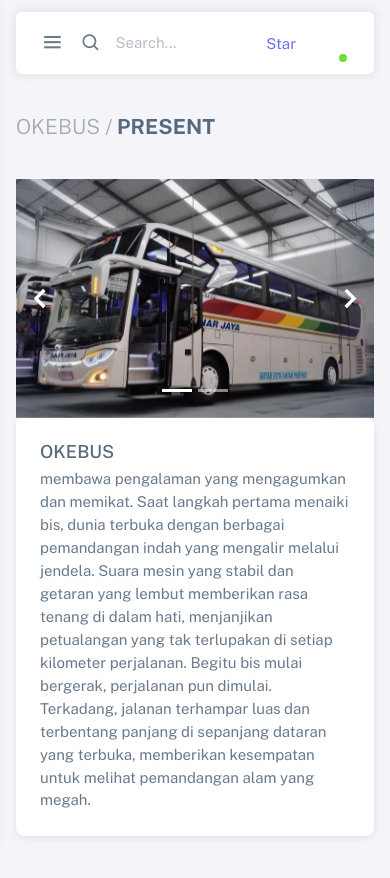
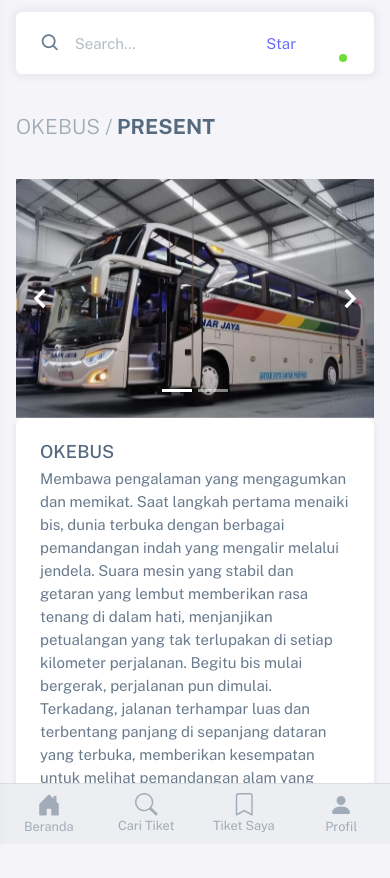
Before and after one commit to rayhanzz772/pemesanan_bus, a PHP site: page /new/halaman_pembeli.php in a window 390 px wide. Run offline with PHP 8.4, Linux system fonts and the light colour scheme; the visitor is signed in with stand-in values (Sample User, id 1); data that the repository does not hold is empty.

Commit message:
new update on bottom navbar

```diff
--- a/new/halaman_pembeli.php
+++ b/new/halaman_pembeli.php
@@ -15,19 +15,6 @@
 ?>
 
 <!DOCTYPE html>
-
-<!-- =========================================================
-* Sneat - Bootstrap 5 HTML Admin Template - Pro | v1.0.0
-==============================================================
-
-* Product Page: https://themeselection.com/products/sneat-bootstrap-html-admin-template/
-* Created by: ThemeSelection
-* License: You must have a valid license purchased in order to legally use the theme for your project.
-* Copyright ThemeSelection (https://themeselection.com)
-
-=========================================================
- -->
-<!-- beautify ignore:start -->
 <html
   lang="en"
   class="light-style layout-menu-fixed"
@@ -49,7 +36,7 @@
 
     <!-- Favicon -->
     <link rel="icon" type="image/x-icon" href="../assets/img/favicon/favicon.ico" />
-
+  <link rel="stylesheet" type="text/css" href="style.css">
     <!-- Fonts -->
     <link rel="preconnect" href="https://fonts.googleapis.com" />
     <link rel="preconnect" href="https://fonts.gstatic.com" crossorigin />
@@ -57,6 +44,9 @@
       href="https://fonts.googleapis.com/css2?family=Public+Sans:ital,wght@0,300;0,400;0,500;0,600;0,700;1,300;1,400;1,500;1,600;1,700&display=swap"
       rel="stylesheet"
     />
+    <script src="https://code.jquery.com/jquery-3.3.1.slim.min.js" integrity="sha384-q8i/X+965DzO0rT7abK41JStQIAqVgRVzpbzo5smXKp4YfRvH+8abtTE1Pi6jizo" crossorigin="anonymous"></script>
+<script src="https://cdnjs.cloudflare.com/ajax/libs/popper.js/1.14.3/umd/popper.min.js" integrity="sha384-ZMP7rVo3mIykV+2+9J3UJ46jBk0WLaUAdn689aCwoqbBJiSnjAK/l8WvCWPIPm49" crossorigin="anonymous"></script>
+<script src="https://stackpath.bootstrapcdn.com/bootstrap/4.1.3/js/bootstrap.min.js" integrity="sha384-ChfqqxuZUCnJSK3+MXmPNIyE6ZbWh2IMqE241rYiqJxyMiZ6OW/JmZQ5stwEULTy" crossorigin="anonymous"></script>
 
     <!-- Icons. Uncomment required icon fonts -->
     <link rel="stylesheet" href="../assets/vendor/fonts/boxicons.css" />
@@ -73,6 +63,7 @@
 
     <!-- Helpers -->
     <script src="../assets/vendor/js/helpers.js"></script>
+    <link rel="stylesheet" href="https://stackpath.bootstrapcdn.com/bootstrap/4.3.1/css/bootstrap.min.css" integrity="sha384-ggOyR0iXCbMQv3Xipma34MD+dH/1fQ784/j6cY/iJTQUOhcWr7x9JvoRxT2MZw1T" crossorigin="anonymous">
 
     <!--! Template customizer & Theme config files MUST be included after core stylesheets and helpers.js in the <head> section -->
     <!--? Config:  Mandatory theme config file contain global vars & default theme options, Set your preferred theme option in this file.  -->
@@ -80,6 +71,52 @@
   </head>
 
   <body>
+
+  <!-- Bottom Navbar -->
+  <nav class="p-0 navbar navbar-light bg-light border-top navbar-expand d-md-none d-lg-none d-xl-none fixed-bottom">
+    <ul class="navbar-nav nav-justified w-100">
+      <li class="nav-item">
+        <a href="halaman_pembeli.php" class="nav-link text-center">
+        <svg xmlns="http://www.w3.org/2000/svg" width="1.6em" height="1.6em" fill="currentColor" class="bi bi-house-door-fill" viewBox="0 0 16 16">
+  <path d="M6.5 14.5v-3.505c0-.245.25-.495.5-.495h2c.25 0 .5.25.5.5v3.5a.5.5 0 0 0 .5.5h4a.5.5 0 0 0 .5-.5v-7a.5.5 0 0 0-.146-.354L13 5.793V2.5a.5.5 0 0 0-.5-.5h-1a.5.5 0 0 0-.5.5v1.293L8.354 1.146a.5.5 0 0 0-.708 0l-6 6A.5.5 0 0 0 1.5 7.5v7a.5.5 0 0 0 .5.5h4a.5.5 0 0 0 .5-.5"/>
+</svg>
+<span class="small d-block">Beranda</span>
+        </a>
+      </li>
+      <li class="nav-item">
+        <a href="tabel_bus.php" class="nav-link text-center">
+        <svg xmlns="http://www.w3.org/2000/svg" width="1.5em" height="1.5em" fill="currentColor" class="bi bi-search" viewBox="0 0 16 16">
+  <path d="M11.742 10.344a6.5 6.5 0 1 0-1.397 1.398h-.001q.044.06.098.115l3.85 3.85a1 1 0 0 0 1.415-1.414l-3.85-3.85a1 1 0 0 0-.115-.1zM12 6.5a5.5 5.5 0 1 1-11 0 5.5 5.5 0 0 1 11 0"/>
+</svg>
+<span class="small d-block">Cari Tiket</span>
+        </a>
+      </li>
+      <li class="nav-item">
+        <a href="halaman_tiket.php" class="nav-link text-center">
+        <svg xmlns="http://www.w3.org/2000/svg" width="1.5em" height="1.5em" fill="currentColor" class="bi bi-bookmark" viewBox="0 0 16 16">
+  <path d="M2 2a2 2 0 0 1 2-2h8a2 2 0 0 1 2 2v13.5a.5.5 0 0 1-.777.416L8 13.101l-5.223 2.815A.5.5 0 0 1 2 15.5zm2-1a1 1 0 0 0-1 1v12.566l4.723-2.482a.5.5 0 0 1 .554 0L13 14.566V2a1 1 0 0 0-1-1z"/>
+</svg>
+<span class="small d-block">Tiket Saya</span>
+        </a>
+      <li class="nav-item dropup">
+      <a href="profil.php" class="nav-link text-center" role="button" id="dropdownMenuProfile" data-toggle="dropdown" aria-haspopup="true" aria-expanded="false" >
+        <svg xmlns="http://www.w3.org/2000/svg" width="1.6em" height="1.6em" fill="currentColor" class="bi bi-person-fill" viewBox="0 0 16 16">
+  <path d="M3 14s-1 0-1-1 1-4 6-4 6 3 6 4-1 1-1 1zm5-6a3 3 0 1 0 0-6 3 3 0 0 0 0 6"/>
+</svg>
+<span class="small d-block">Profil</span>
+        </a>
+                    <!-- Dropup menu for profile -->
+                    <div class="dropdown-menu" aria-labelledby="dropdownMenuProfile">
+                <a class="dropdown-item" href="#">Edit Profile</a>
+                <a class="dropdown-item" href="#">Notification</a>
+                <div class="dropdown-divider"></div>
+                <a class="dropdown-item" href="#">Logout</a>
+            </div>
+      </li>
+    </ul>
+  </nav>
+
+  <!-- Navbar bottom end -->
     <!-- Layout wrapper -->
     <div class="layout-wrapper layout-content-navbar">
       <div class="layout-container">
@@ -96,11 +133,6 @@
             class="layout-navbar container-xxl navbar navbar-expand-xl navbar-detached align-items-center bg-navbar-theme"
             id="layout-navbar"
           >
-            <div class="layout-menu-toggle navbar-nav align-items-xl-center me-3 me-xl-0 d-xl-none">
-              <a class="nav-item nav-link px-0 me-xl-4" href="javascript:void(0)">
-                <i class="bx bx-menu bx-sm"></i>
-              </a>
-            </div>
 
             <div class="navbar-nav-right d-flex align-items-center" id="navbar-collapse">
               <!-- Search -->
@@ -243,7 +275,7 @@
                     <div class="card-body">
                       <h5 class="card-title">OKEBUS</h5>
                       <h6 class="card-subtitle text-muted"> </h6>
-                      <p class="card-text">membawa pengalaman yang mengagumkan dan memikat. Saat langkah pertama menaiki bis, dunia terbuka dengan berbagai pemandangan indah yang mengalir melalui jendela. Suara mesin yang stabil dan getaran yang lembut memberikan rasa tenang di dalam hati, menjanjikan petualangan yang tak terlupakan di setiap kilometer perjalanan. Begitu bis mulai bergerak, perjalanan pun dimulai. Terkadang, jalanan terhampar luas dan terbentang panjang di sepanjang dataran yang terbuka, memberikan kesempatan untuk melihat pemandangan alam yang megah.</p>
+                      <p class="card-text">Membawa pengalaman yang mengagumkan dan memikat. Saat langkah pertama menaiki bis, dunia terbuka dengan berbagai pemandangan indah yang mengalir melalui jendela. Suara mesin yang stabil dan getaran yang lembut memberikan rasa tenang di dalam hati, menjanjikan petualangan yang tak terlupakan di setiap kilometer perjalanan. Begitu bis mulai bergerak, perjalanan pun dimulai. Terkadang, jalanan terhampar luas dan terbentang panjang di sepanjang dataran yang terbuka, memberikan kesempatan untuk melihat pemandangan alam yang megah.</p>
 
                     </div>
                   </div>
@@ -266,6 +298,9 @@
     </div>
     <!-- / Layout wrapper -->
 
+    <script>
+$('.dropdown-toggle').dropdown()
+</script>
 
     <!-- Core JS -->
     <!-- build:js assets/vendor/js/core.js -->
--- /dev/null
+++ b/new/style.css
@@ -0,0 +1,34 @@
+.bottom-bar {
+    position: fixed;
+    bottom: 0;
+    left: 0;
+    width: 100%;
+    background-color: #333;
+    display: flex;
+}
+
+.bottom-bar-item {
+    flex: 1;
+    padding: 10px;
+    text-align: center;
+    color: #fff;
+    text-decoration: none;
+}
+
+
+/* Ubah warna latar belakang saat item aktif */
+
+.bottom-bar-item.active {
+    background-color: #555;
+}
+
+.icon-text {
+    text-align: center;
+    /* Untuk membuat teks berada di tengah */
+    display: block;
+    /* Untuk memastikan teks berada di bawah ikon */
+    margin-top: 5px;
+    /* Untuk memberikan sedikit jarak antara ikon dan teks */
+    font-size: 12px;
+    /* Sesuaikan ukuran font sesuai kebutuhan */
+}
```
Also changed, not shown: new/navbar.php (added, +52 -0 lines), new/tabel_bus.php (+46 -0 lines), new/upload.php (+8 -3 lines), new/foto_profil/rayhan_1703126748.jpg (added), new/foto_profil/rayhan_1703140136.jpg (added), 6 other files.
